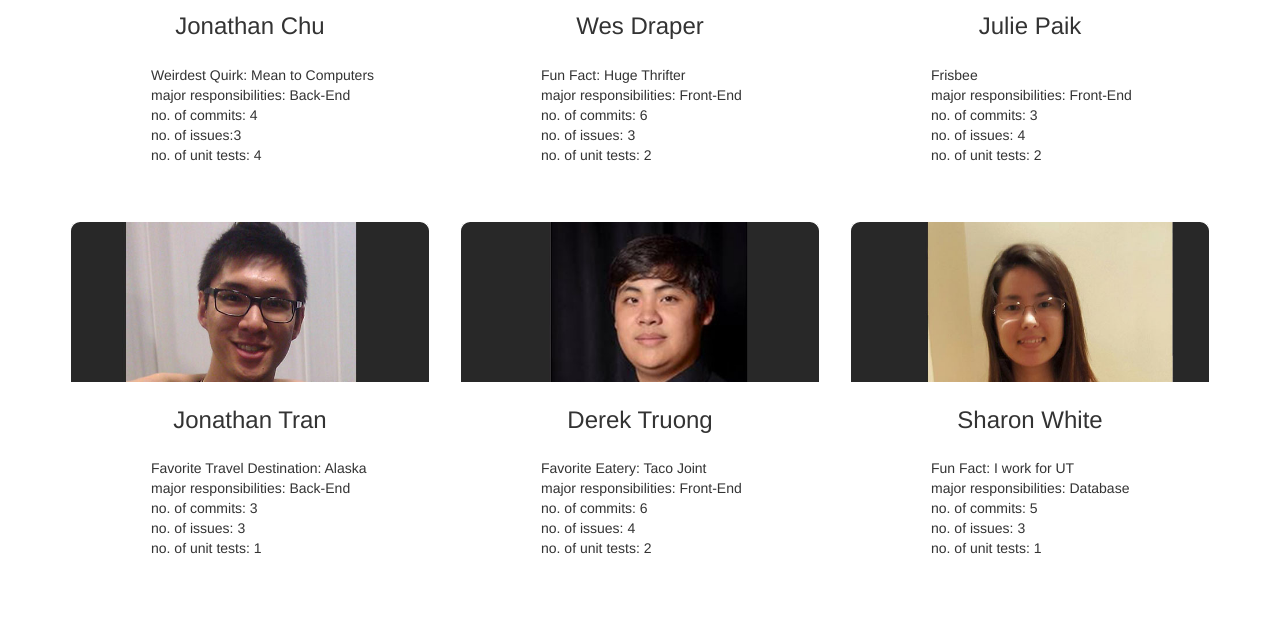
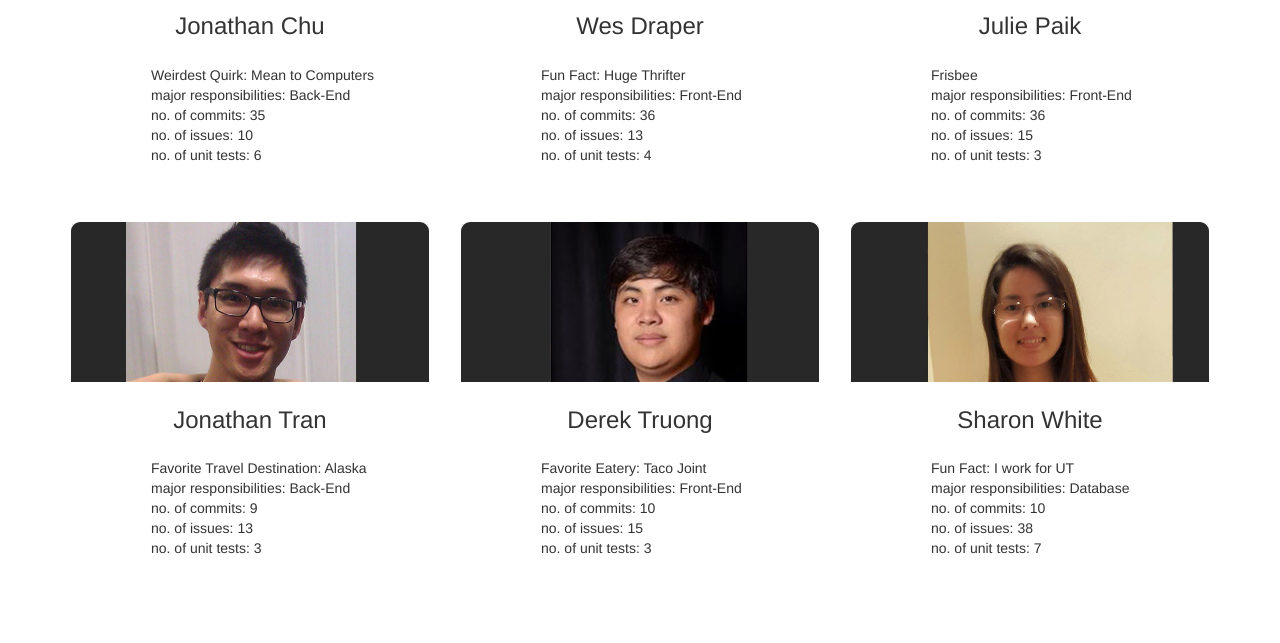
Before and after one commit to derek-truong/cs373-idb, a Flask app: page /about in a window 1280 px wide. Shown: the part 341-984 px from the top of the page. Run offline with Flask 2, Linux system fonts and the light colour scheme; some libraries are stand-ins or nearby versions.

Commit message:
updated commits issues unit tests

```diff
--- a/templates/about.html
+++ b/templates/about.html
@@ -49,7 +49,7 @@
                         <li><a href="/attractions">ATTRACTIONS</a></li>
                         <li><a href="/restaurants">RESTAURANTS</a></li>
                         <li class="active"><a href="/about">ABOUT</a></li>
-                        <!-- <li><a href="#grid">GRID</a></li>
+                        <!-- <li><a href="#grid">GRIsD</a></li>
     				 -->
                     </ul>
                 </div>
@@ -79,9 +79,9 @@
                                         <ul>
                                             <li>Weirdest Quirk: Mean to Computers</li>
                                             <li>major responsibilities: Back-End</li>
-                                            <li>no. of commits: 4</li>
-                                            <li>no. of issues:3 </li>
-                                            <li>no. of unit tests: 4</li>
+                                            <li>no. of commits: 35</li>
+                                            <li>no. of issues: 10</li>
+                                            <li>no. of unit tests: 6</li>
                                         </ul>
                                     </p>
                                 </div>
@@ -101,9 +101,9 @@
                                         <ul>
                                             <li>Fun Fact: Huge Thrifter</li>
                                             <li>major responsibilities: Front-End</li>
-                                            <li>no. of commits: 6</li>
-                                            <li>no. of issues: 3</li>
-                                            <li>no. of unit tests: 2</li>
+                                            <li>no. of commits: 36</li>
+                                            <li>no. of issues: 13</li>
+                                            <li>no. of unit tests: 4</li>
                                         </ul>
                                     </p>
                                 </div>
@@ -123,9 +123,9 @@
                                         <ul>
                                             <li>Frisbee</li>
                                             <li>major responsibilities: Front-End</li>
-                                            <li>no. of commits: 3</li>
-                                            <li>no. of issues: 4</li>
-                                            <li>no. of unit tests: 2</li>
+                                            <li>no. of commits: 36</li>
+                                            <li>no. of issues: 15</li>
+                                            <li>no. of unit tests: 3</li>
 
                                         </ul>
                                     </p>
@@ -144,9 +144,9 @@
                                         <ul>
                                             <li>Favorite Travel Destination: Alaska</li>
                                             <li>major responsibilities: Back-End</li>
-                                            <li>no. of commits: 3</li>
-                                            <li>no. of issues: 3</li>
-                                            <li>no. of unit tests: 1</li>
+                                            <li>no. of commits: 9</li>
+                                            <li>no. of issues: 13</li>
+                                            <li>no. of unit tests: 3</li>
                                         </ul>
                                     </p>
                                 </div>
@@ -165,9 +165,9 @@
                                         <ul>
                                             <li>Favorite Eatery: Taco Joint</li>
                                             <li>major responsibilities: Front-End</li>
-                                            <li>no. of commits: 6</li>
-                                            <li>no. of issues: 4</li>
-                                            <li>no. of unit tests: 2</li>
+                                            <li>no. of commits: 10</li>
+                                            <li>no. of issues: 15</li>
+                                            <li>no. of unit tests: 3</li>
                                         </ul>
                                     </p>
                                 </div>
@@ -186,9 +186,9 @@
                                         <ul>
                                             <li>Fun Fact: I work for UT</li>
                                             <li>major responsibilities: Database</li>
-                                            <li>no. of commits: 5</li>
-                                            <li>no. of issues: 3</li>
-                                            <li>no. of unit tests: 1</li>
+                                            <li>no. of commits: 10</li>
+                                            <li>no. of issues: 38</li>
+                                            <li>no. of unit tests: 7</li>
                                         </ul>
                                     </p>
                                 </div>
```
